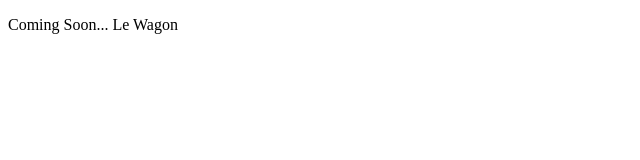
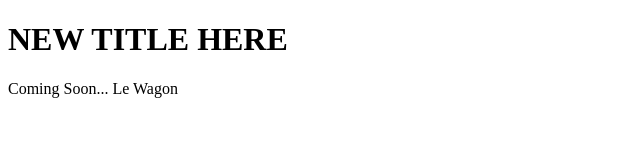
Before and after one commit to shackleton617/git-101, a plain HTML site: page index.html in a window 1280 px wide. Shown: the whole page, without its empty margins (0-640 px from the left). Drawn offline with Linux system fonts and the light colour scheme.

Commit message:
Added title to Coming Soon page

```diff
--- a/index.html
+++ b/index.html
@@ -4,6 +4,7 @@
 	<title>Le Wagon</title>
 </head>
 <body>
+	<h1>NEW TITLE HERE</h1>
 <p>Coming Soon... Le Wagon</p>
 </body>
 </html>
```
